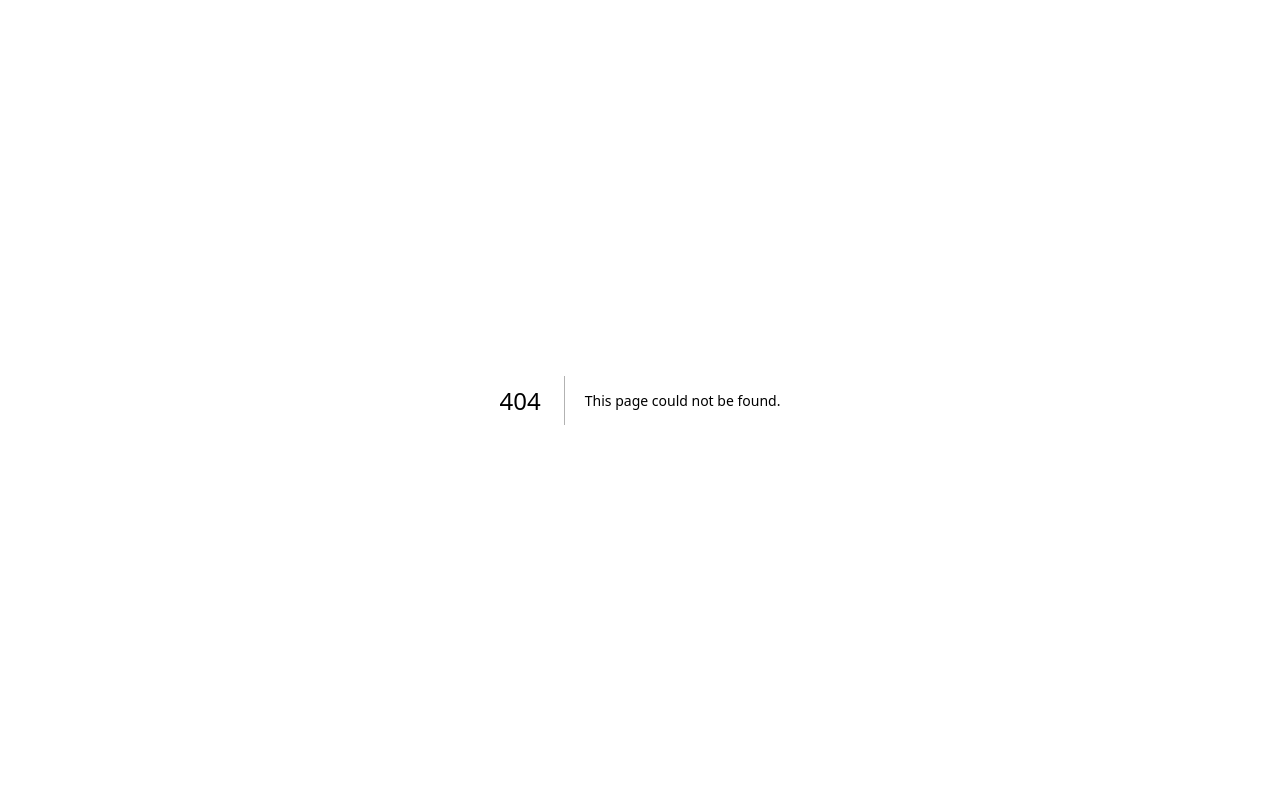
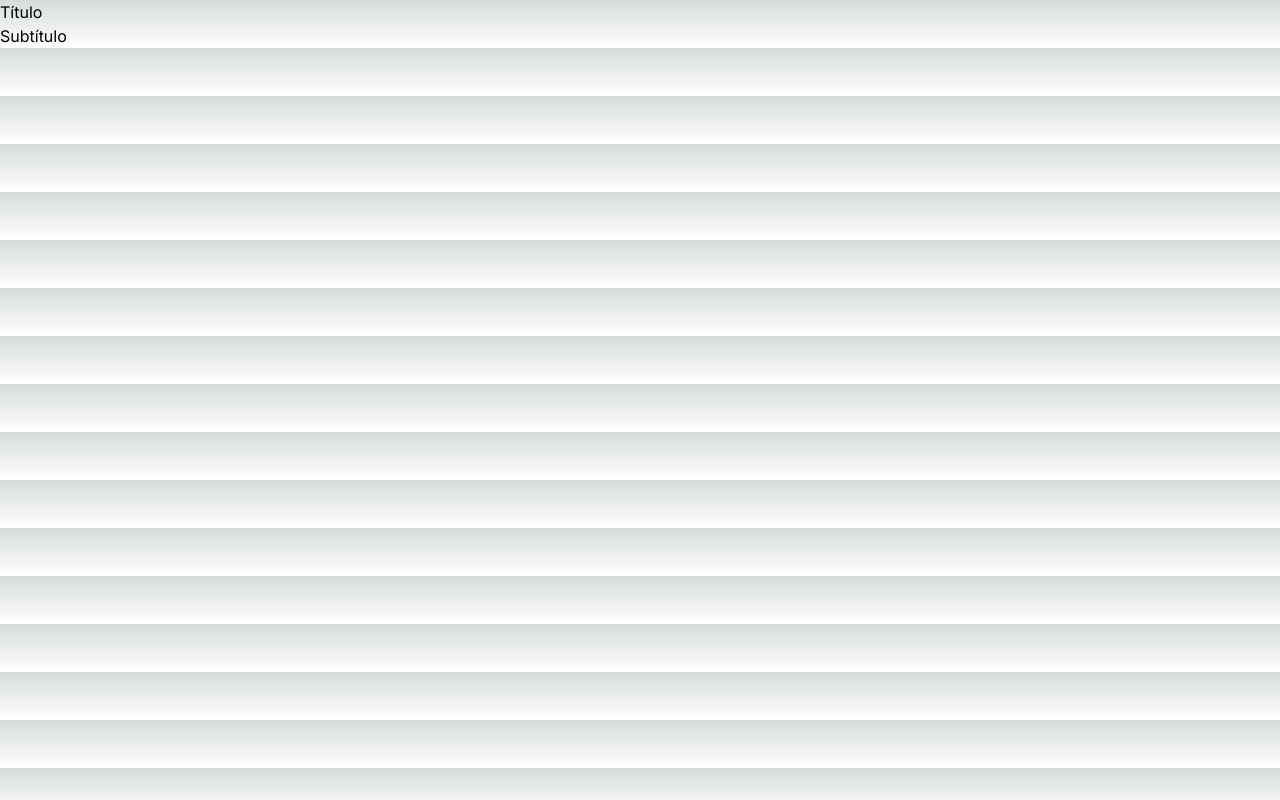
Before and after one commit to DevDaniloFerrari/exercicios-nextjs, a Next.js app: page /basicos/fragment2 in a window 1280 px wide. Before the commit this address had no page. Built offline with nearby package versions, Linux system fonts and the light colour scheme.

Commit message:
exemplo fragment 2

```diff
--- /dev/null
+++ b/app/basicos/fragment2/page.jsx
@@ -0,0 +1,8 @@
+export default function fragment() {
+    return (
+        <>
+            <h1>Título</h1>
+            <h2>Subtítulo</h2>
+        </>
+    )
+}
```
